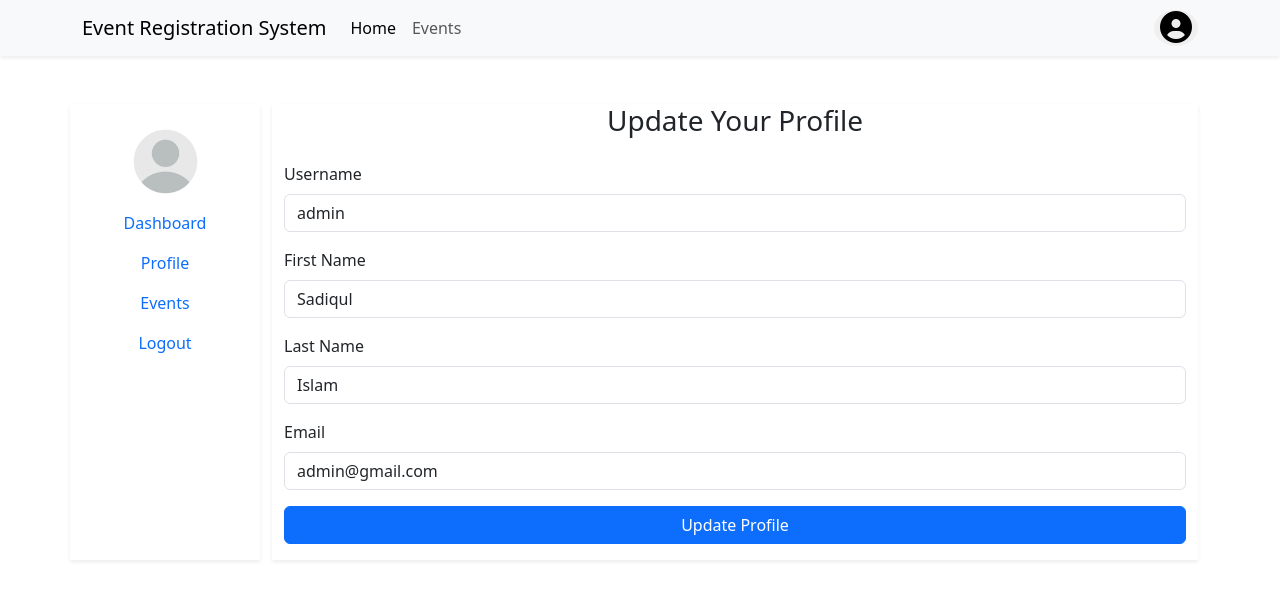
After one commit to swesadiqul/event-registration-system, a Django app: page /accounts/profile/update/ in a window 1280 px wide. The commit adds this page. Shown: the top 600 px of the page. Run offline with Django 3.2, Linux system fonts and the light colour scheme; a user stored in the database is signed in.

Commit message:
user profile update

```diff
--- /dev/null
+++ b/accounts/forms.py
@@ -0,0 +1,9 @@
+from django.contrib.auth.forms import UserChangeForm
+from django.contrib.auth.models import User
+
+
+#create forms here
+class CustomUserChangeForm(UserChangeForm):
+    class Meta:
+        model = User
+        fields = ('username', 'first_name', 'last_name', 'email')
--- a/accounts/urls.py
+++ b/accounts/urls.py
@@ -9,4 +9,5 @@ urlpatterns = [
     path('login/', views.signin, name='login'),
     path('logout/', views.signout, name='logout'),
     path('dashboard/', views.dashboard, name='dashboard'),
+    path('profile/update/', views.profile_update, name='profile_update'),
 ]
--- a/accounts/views.py
+++ b/accounts/views.py
@@ -4,6 +4,7 @@ from django.contrib.auth.forms import UserCreationForm
 from django.http import HttpResponseRedirect
 from django.urls import reverse
 from django.contrib.auth.decorators import login_required
+from . forms import *
 
 
 # Create your views here.
@@ -48,3 +49,15 @@ def signout(request):
 @login_required(login_url='accounts:login')
 def dashboard(request):
     return render(request, 'accounts/dashboard.html')
+
+
+@login_required(login_url='accounts:login')
+def profile_update(request):
+    if request.method == 'POST':
+        form = CustomUserChangeForm(request.POST, instance=request.user)
+        if form.is_valid():
+            form.save()
+            return redirect('accounts:dashboard')
+    else:
+        form = CustomUserChangeForm(instance=request.user)
+    return render(request, 'accounts/profile_update.html', {'form': form})
--- /dev/null
+++ b/templates/accounts/profile_update.html
@@ -0,0 +1,44 @@
+{% extends "accounts/dashboard.html" %}
+{% load static %}
+
+
+
+{% block dashboard %}
+<section id="profile">
+    <div class="container">
+        <div class="row justify-content-center">
+            <div class="col-md-12 shadow-sm">
+                <h3 class="text-center">Update Your Profile</h3>
+
+                <form method="post" action="{% url 'accounts:profile_update' %}" class="mt-4">
+                    {% csrf_token %}
+
+                    <div class="mb-3">
+                        <label for="id_username" class="form-label">Username</label>
+                        <input type="text" name="username" id="id_username" class="form-control" value="{{ user.username }}" required>
+                    </div>
+
+                    <div class="mb-3">
+                        <label for="id_first_name" class="form-label">First Name</label>
+                        <input type="text" name="first_name" id="id_first_name" class="form-control" value="{{ user.first_name }}">
+                    </div>
+
+                    <div class="mb-3">
+                        <label for="id_last_name" class="form-label">Last Name</label>
+                        <input type="text" name="last_name" id="id_last_name" class="form-control" value="{{ user.last_name }}">
+                    </div>
+
+                    <div class="mb-3">
+                        <label for="id_email" class="form-label">Email</label>
+                        <input type="email" name="email" id="id_email" class="form-control" value="{{ user.email }}" required>
+                    </div>
+
+                    <div class="d-grid gap-2 mx-auto mb-3">
+                        <button class="btn btn-primary" type="submit">Update Profile</button>
+                    </div>
+                </form>
+            </div>
+        </div>
+    </div>
+</section>
+{% endblock dashboard %}
--- a/templates/base.html
+++ b/templates/base.html
@@ -6,6 +6,8 @@
     <title>{% block title %}{% endblock title %}</title>
     <!-- bootstrap css -->
     <link href="https://cdn.jsdelivr.net/npm/bootstrap@5.3.2/dist/css/bootstrap.min.css" rel="stylesheet">
+    <!-- fontawesome icons -->
+    <link rel="stylesheet" href="https://cdnjs.cloudflare.com/ajax/libs/font-awesome/6.5.1/css/all.min.css"/>
     {% block css %}{% endblock css %}
   </head>
   <body>
--- a/templates/includes/header.html
+++ b/templates/includes/header.html
@@ -17,7 +17,17 @@
             <div class="d-grid gap-2 d-md-flex justify-content-md-end">
 
                 {% if request.user.is_authenticated %}
-                <a href="{% url 'accounts:logout' %}" class="btn btn-danger">Logout</a>
+
+                <div class="btn-group">
+                    <button type="button" class="border-0 rounded-circle" data-bs-toggle="dropdown" aria-expanded="false">
+                        <i class="fa-solid fa-circle-user fs-2"></i>
+                    </button>
+                    <ul class="dropdown-menu dropdown-menu-end">
+                      <li><a class="dropdown-item" href="{% url 'accounts:dashboard' %}">Dashboard</a></li>
+                      <li><a class="dropdown-item" href="{% url 'accounts:profile_update' %}">Profile</a></li>
+                      <li><a class="dropdown-item" href="{% url 'accounts:logout' %}">Logout</a></li>
+                    </ul>
+                  </div>
                 {% else %}
                 <a href="{% url 'accounts:login' %}" class="btn btn-secondary">Login</a>
                 <a href="{% url 'accounts:signup' %}" class="btn btn-primary">Registration</a>
--- a/templates/includes/sidebar.html
+++ b/templates/includes/sidebar.html
@@ -1,14 +1,14 @@
 <ul class="nav flex-column">
     <li class="nav-item">
-      <a class="nav-link active" aria-current="page" href="#">Dashboard</a>
+      <a class="nav-link active" aria-current="page" href="{% url 'accounts:dashboard' %}">Dashboard</a>
     </li>
     <li class="nav-item">
-      <a class="nav-link active" aria-current="page" href="#">Profile</a>
+      <a class="nav-link active" aria-current="page" href="{% url 'accounts:profile_update' %}">Profile</a>
     </li>
     <li class="nav-item">
       <a class="nav-link" href="#">Events</a>
     </li>
     <li class="nav-item">
-      <a class="nav-link" href="#">Logout</a>
+      <a class="nav-link" href="{% url 'accounts:logout' %}">Logout</a>
     </li>
 </ul>
```
Also changed, not shown: db.sqlite3.
